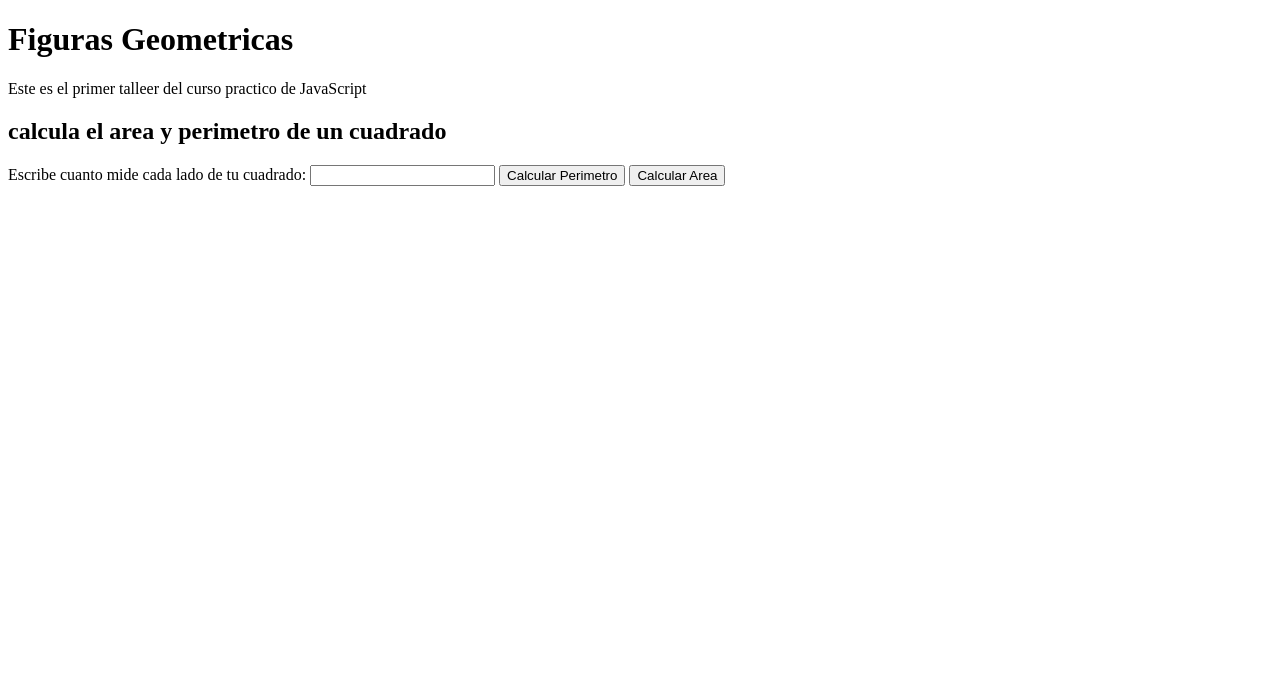
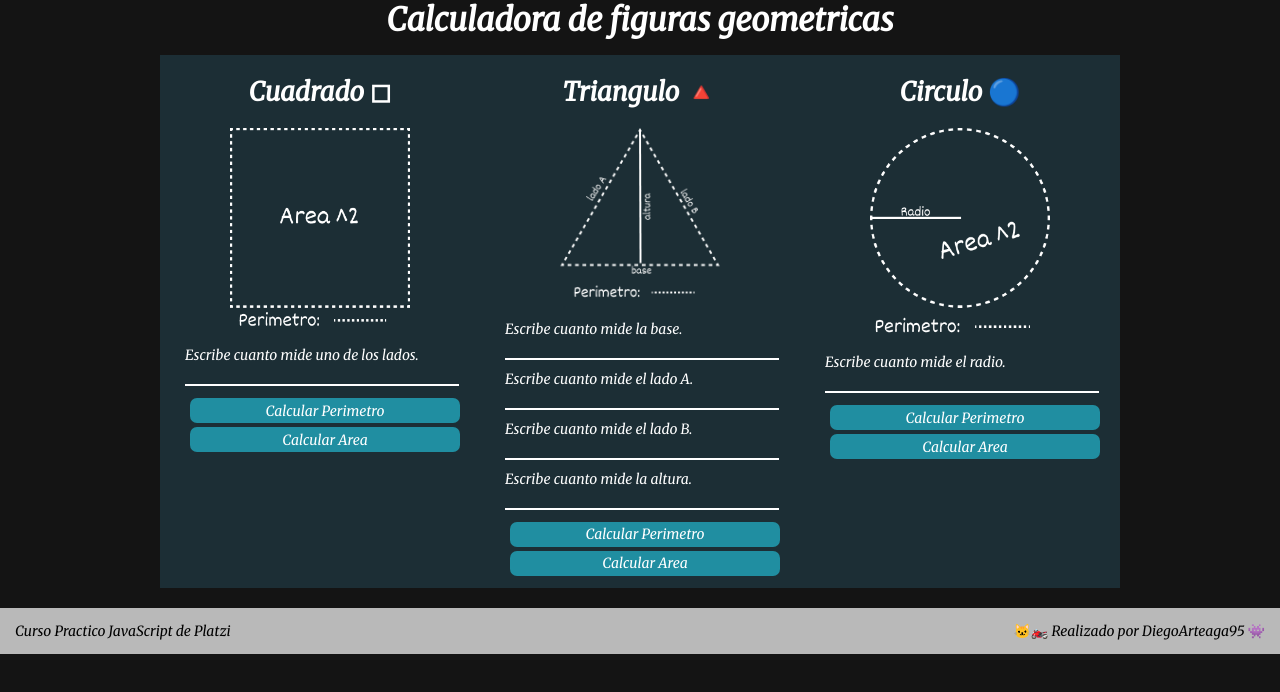
Before and after one commit to diegoarteag95/curso-practico-JavaScript, a plain HTML site: page figuras.html in a window 1280 px wide. Drawn offline with Linux system fonts and the light colour scheme.

Commit message:
se agregan estilos estilos css

```diff
--- a/figuras.html
+++ b/figuras.html
@@ -4,24 +4,73 @@
     <meta charset="UTF-8">
     <meta http-equiv="X-UA-Compatible" content="IE=edge">
     <meta name="viewport" content="width=device-width, initial-scale=1.0">
+    <link rel="stylesheet" href="styles.css">
     <title>Figuras Geometricas</title>
 </head>
 <body>
+
     <header>
-        <h1>Figuras Geometricas</h1>
-        <p>Este es el primer talleer del curso practico de JavaScript</p>
-        <section>
-            <h2>calcula el area y perimetro de un cuadrado</h2>
-            <form>
-                <label>
-                    Escribe cuanto mide cada lado de tu cuadrado:
-                </label>
-                <input type="number" id="ladoCuadrado">
-                <button>Calcular Perimetro</button>
-                <button>Calcular Area</button>
+        <h1>Calculadora de figuras geometricas</h1>
+    </header>
+
+    <main class="main-calculadoras">
+<!-- TARJETA CUADRADO ***************************************************************************-->
+        <section class="tarjeta">
+            <h2 class="tarjeta__titulo">Cuadrado ◻</h2>
+            <img src="sources/figuras-geometricas/cuadrado.png" alt="" class="tarjeta__img">
+            <form class="tarjeta__formulario">
+                <label class="tarjeta__titulo-input">Escribe cuanto mide uno de los lados.</label>
+                <input type="number" id="ladoCuadrado" class="tarjeta_input-lado">
             </form>
+                <div class="tarjeta__botones">
+                <button type="button" onclick="calcularPerimetroCuadrado()" class="tarjeta__boton" >Calcular Perimetro</button>
+                <button type="button" onclick="calcularAreaCuadrado()" class="tarjeta__boton" >Calcular Area</button>
+                </div>
         </section>
-    </header>
+<!-- TARJETA CUADRADO ***************************************************************************-->
+
+<!-- TARJETA TRIANGULO **************************************************************************-->
+    <section class="tarjeta">
+        <h2 class="tarjeta__titulo">Triangulo 🔺</h2>
+        <img src="sources/figuras-geometricas/triangulo.png" alt="" class="tarjeta__img">
+        <form class="tarjeta__formulario">
+            <label class="tarjeta__titulo-input">Escribe cuanto mide la base.</label>
+            <input type="number" id="baseTringulo" class="tarjeta_input-lado">
+            <label class="tarjeta__titulo-input">Escribe cuanto mide el lado A.</label>
+            <input type="number" id="ladoATringulo" class="tarjeta_input-lado">
+            <label class="tarjeta__titulo-input">Escribe cuanto mide el lado B.</label>
+            <input type="number" id="ladoBTringulo" class="tarjeta_input-lado">
+            <label class="tarjeta__titulo-input">Escribe cuanto mide la altura.</label>
+            <input type="number" id="alturaTringulo" class="tarjeta_input-lado">
+        </form>
+            <div class="tarjeta__botones">
+            <button type="button" onclick="calcularPerimetroTriangulo()" class="tarjeta__boton" >Calcular Perimetro</button>
+            <button type="button" onclick="calcularAreaTriangulo()" class="tarjeta__boton" >Calcular Area</button>
+            </div>
+    </section>
+<!-- TARJETA TRIANGULO **************************************************************************-->
+
+<!-- TARJETA CIRCULO ****************************************************************************-->
+    <section class="tarjeta">
+        <h2 class="tarjeta__titulo">Circulo 🔵</h2>
+        <img src="sources/figuras-geometricas/circulo.png" alt="" class="tarjeta__img">
+        <form class="tarjeta__formulario">
+            <label class="tarjeta__titulo-input">Escribe cuanto mide el radio.</label>
+            <input type="number" id="radioCirculo" class="tarjeta_input-lado">
+        </form>
+            <div class="tarjeta__botones">
+            <button type="button" onclick="calcularPerimetroCirculo()" class="tarjeta__boton" >Calcular Perimetro</button>
+            <button type="button" onclick="calcularAreaCirculo()" class="tarjeta__boton" >Calcular Area</button>
+            </divirculo
+        </section>
+<!-- TARJETA CIRCULO ****************************************************************************-->
+</main>
+
+<footer>
+    <p>Curso Practico JavaScript de Platzi</p>
+    <p>🐱‍🏍 Realizado por DiegoArteaga95 👾</p>
+</footer>
+
     <script src="figuras.js"></script>
 </body>
 </html>
--- a/figuras.js
+++ b/figuras.js
@@ -1,12 +1,30 @@
 //codigo cuadrado ------------------------------------------------------------
 console.group(`cuadrado`);
+
 function perimetroCuadrado(lado){
-return lado * 4;
+    return lado * 4;
 }
+
 function areaCuadrado(lado){
     return lado * lado;
 }
+
+function calcularPerimetroCuadrado(){
+    let inputLadoCuadrado = document.getElementById(`ladoCuadrado`);
+    valueLado = inputLadoCuadrado.value;
+    let resultadoPerimetroCuadrado = perimetroCuadrado(valueLado);
+    console.log(resultadoPerimetroCuadrado);
+}
+
+function calcularAreaCuadrado(){
+    let inputLadoCuadrado = document.getElementById(`ladoCuadrado`);
+    valueLado = inputLadoCuadrado.value;
+    let resultadoAreaCuadrado = perimetroCuadrado(valueLado);
+    console.log(resultadoAreaCuadrado);
+}
+
 console.groupEnd();
+
 //codigo triangulo -----------------------------------------------------------
 console.group(`triangulo`);
 function perimetroTriangulo(lado1,lado2,base){
@@ -16,6 +34,7 @@ function areaTriangulo(base,altura){
     return (base*altura)/2;
 }
 console.groupEnd();
+
 //codigo circulo -------------------------------------------------------------
 console.group(`circulo`);
 function circunferenciaCirculo(radio){
--- /dev/null
+++ b/styles.css
@@ -0,0 +1,95 @@
+@import url('https://fonts.googleapis.com/css2?family=Merriweather:ital@1&display=swap');
+body{
+    margin: 0 0;
+    background-color: rgb(20, 20, 20);
+}
+*{
+    font-family: 'Merriweather', serif;
+}
+header{
+    display: flex;
+    align-items: center;
+    justify-content: center;
+    color: rgb(255, 255, 255);
+    padding: 0px 20px;
+    margin-bottom: 15px;
+}
+header h1{
+    margin: 0 0;
+}
+.main-calculadoras{
+    display: flex;
+    flex-wrap: wrap;
+    justify-content: center;
+}
+/* ESTILOS TARJETAS -------------------------------------------------------- */
+.tarjeta{
+    background-color: rgba(72, 184, 228, 0.158);
+    width: 300px;
+    display: flex;
+    flex-direction: column;
+    align-items: center;
+	padding:10px 10px;
+}
+.tarjeta__titulo{
+    color: white;
+    font-size: 26px;
+    margin:10px 10px;
+}
+.tarjeta__img{
+    width: 180px;
+    margin: 10px 10px;
+}
+.tarjeta__formulario{
+    display: flex;
+    flex-direction: column;
+    align-items: flex-start;
+    width: 90%;
+}
+.tarjeta__titulo-input{
+    color: white;
+    font-size: 14px;
+}
+.tarjeta_input-lado{
+    width: 100%;
+    margin:0px 0px 10px 0px;
+    border: none;
+    background-color: transparent;
+    border-bottom: 2px white solid;
+    color: white;
+    font-size: 14px;
+    text-align: center;
+}
+.tarjeta__botones{
+    width: 90%;
+    display: flex;
+    flex-direction: column;
+}
+.tarjeta__boton{
+    background-color: rgb(32, 142, 161);
+    border-radius: 7px;
+    border: none;
+    color: white;
+    width: 100%;
+    height: 25px;
+    margin: 2px 5px;
+    font-size: 14px;
+    transition-duration: 0.4s;
+}
+.tarjeta__boton:hover{
+    background-color: rgb(255, 255, 255);
+    color: rgb(0, 0, 0);
+    border: 3px rgb(32, 142, 161) solid;
+}
+/* ESTILOS TARJETAS -------------------------------------------------------- */
+footer{
+    display: flex;
+    justify-content: space-between;
+    background-color: rgba(255, 255, 255, 0.7);
+    margin-top: 20px;
+    padding: 0px 15px;
+}
+footer p{
+    font-size: 14px;
+    color: rgb(0, 0, 0);
+}
```
Also changed, not shown: sources/figuras-geometricas/circulo.png (added), sources/figuras-geometricas/cuadrado.png (added), sources/figuras-geometricas/triangulo.png (added).
